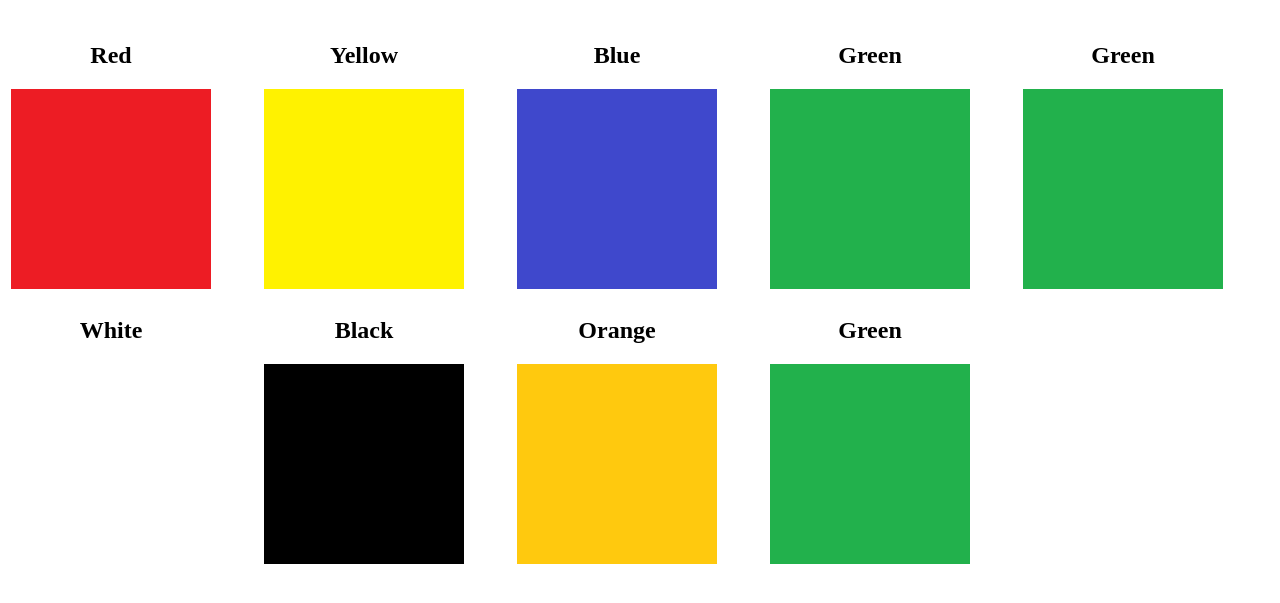
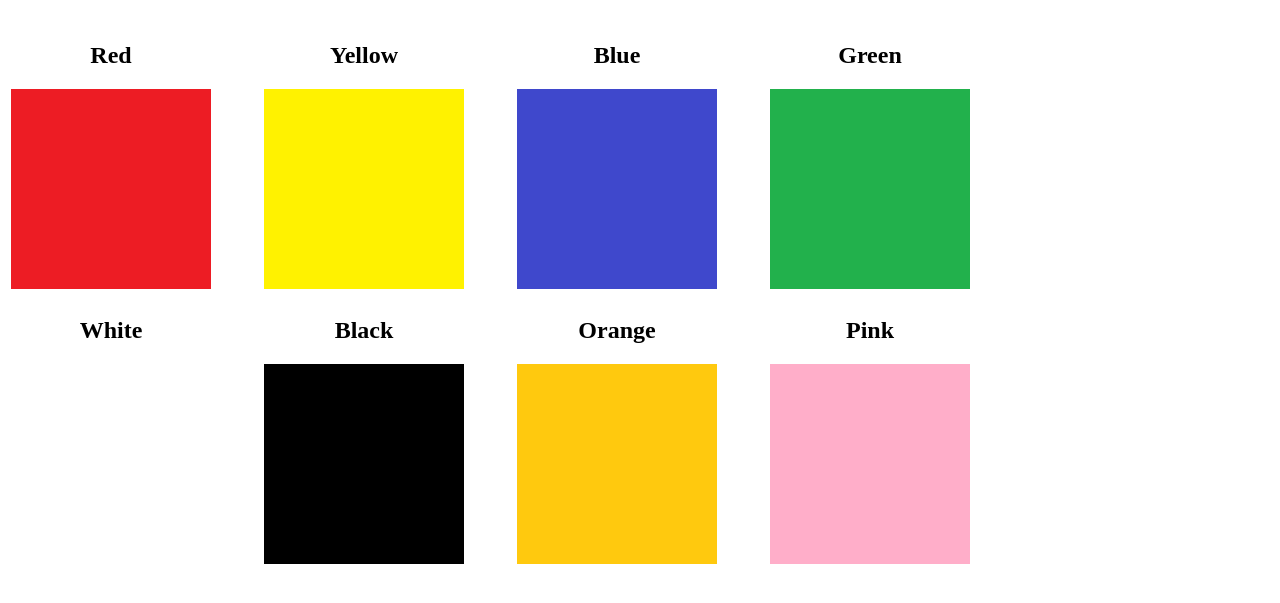
Before and after one commit to dimitrakis/colors-in-english, a plain HTML site: page index.html in a window 1280 px wide. Shown: the part 61-664 px from the top of the page. Drawn offline with Linux system fonts and the light colour scheme.

Commit message:
Update index.html

```diff
--- a/index.html
+++ b/index.html
@@ -31,10 +31,6 @@
 					<h2>Green</h2>
 					<img class="colors" src="./images/green.png" alt="green"/>
 				</td>
-				<td>
-					<h2>Green</h2>
-					<img class="colors" src="./images/green.png" alt="green"/>
-				</td>
 			</tr>
 
 						<tr>
@@ -55,8 +51,8 @@
 					<img class="colors" src="./images/orange.png" alt="blue"/>
 				</td>
 				<td>
-					<h2>Green</h2>
-					<img class="colors" src="./images/green.png" alt="green"/>
+					<h2>Pink</h2>
+					<img class="colors" src="./images/pink.png" alt="green"/>
 				</td>
 			</tr>
 		</table>
```
